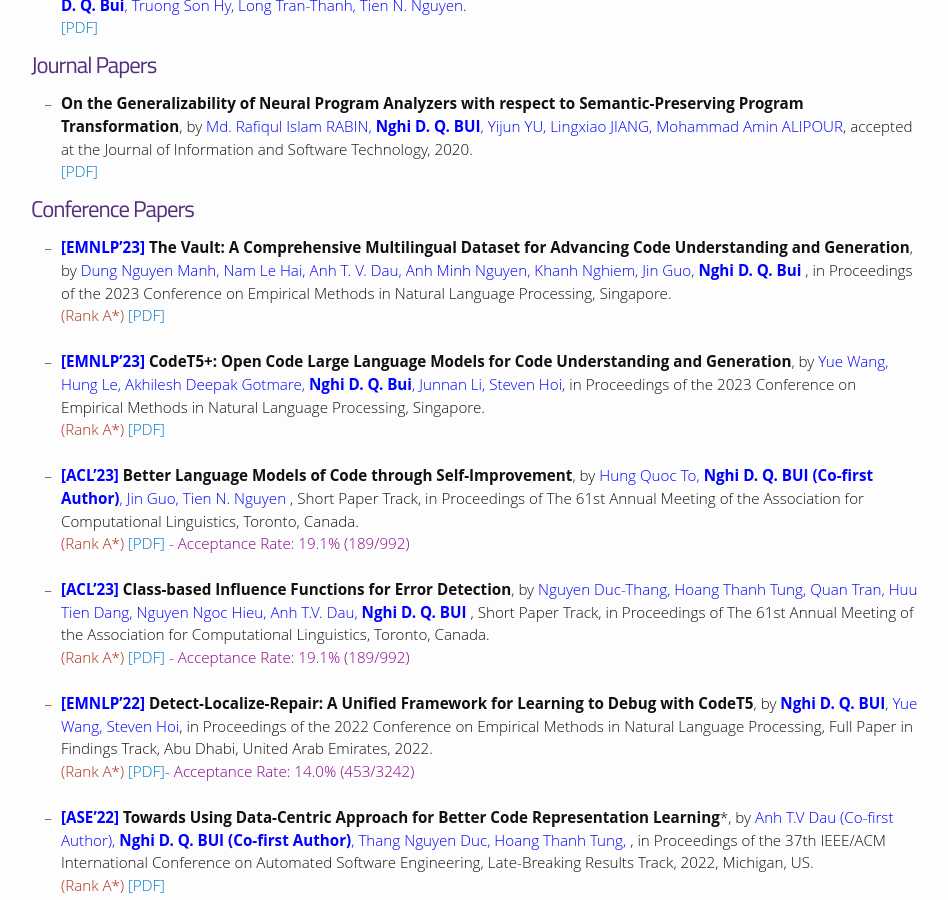
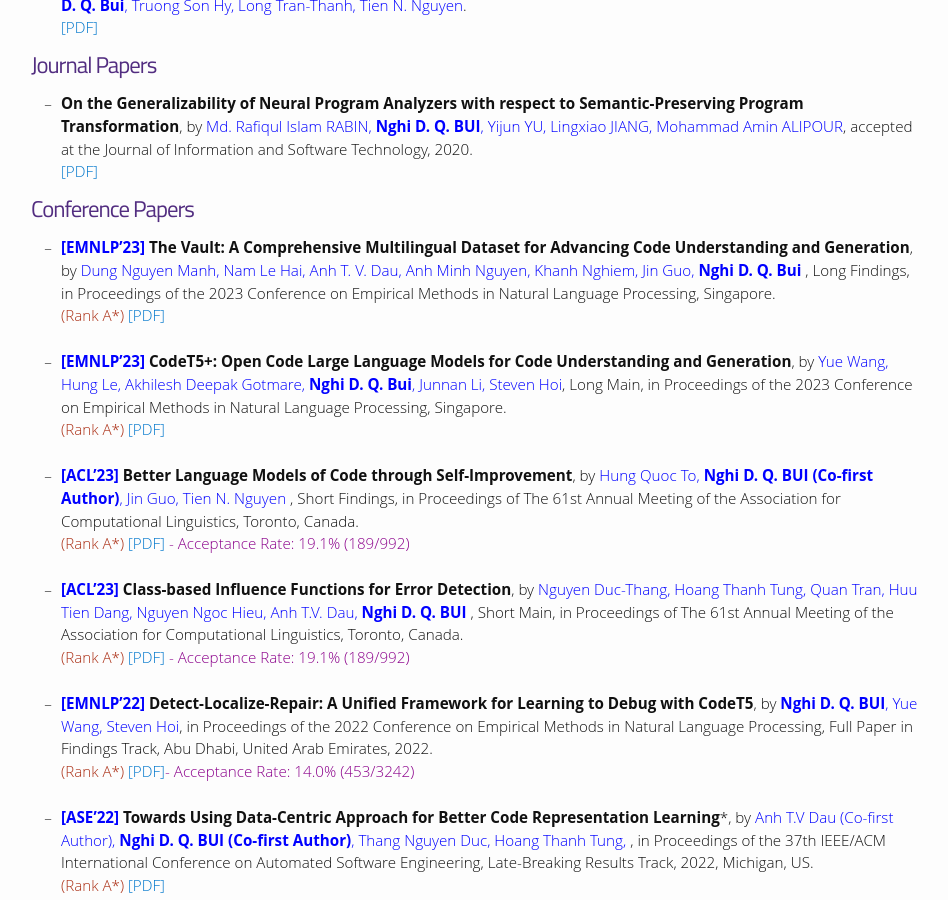
Before and after one commit to bdqnghi/bdqnghi.github.io, a Jekyll site: the page built from publications/publications.md, in a window 1280 px wide and 900 px high, scrolled down 483 px. Shown: the whole window, without its empty margins (164-1112 px from the left). Built offline with Jekyll 4.4.1, drawn with Linux system fonts in a browser that asks for light colours; nearby versions of some CDN libraries; some web fonts are replaced.

Commit message:
Update publications.md

```diff
--- a/publications/publications.md
+++ b/publications/publications.md
@@ -29,22 +29,22 @@
 <a href="https://arxiv.org/pdf/2008.01566.pdf" target="_blank"> [PDF]</a>
 
 # Conference Papers
-- <span style="color:blue">**[EMNLP'23]**</span> **The Vault: A Comprehensive Multilingual Dataset for Advancing Code Understanding and Generation**, by <span style="color:blue">Dung Nguyen Manh, Nam Le Hai, Anh T. V. Dau, Anh Minh Nguyen, Khanh Nghiem, Jin Guo, **Nghi D. Q. Bui** </span>, in Proceedings of the 2023 Conference on Empirical Methods in Natural Language Processing, Singapore.
+- <span style="color:blue">**[EMNLP'23]**</span> **The Vault: A Comprehensive Multilingual Dataset for Advancing Code Understanding and Generation**, by <span style="color:blue">Dung Nguyen Manh, Nam Le Hai, Anh T. V. Dau, Anh Minh Nguyen, Khanh Nghiem, Jin Guo, **Nghi D. Q. Bui** </span>, Long Findings, in Proceedings of the 2023 Conference on Empirical Methods in Natural Language Processing, Singapore.
 <br>
 <span style="color:#AB2F15">(Rank A*)</span><a href="https://arxiv.org/abs/2305.06156" target="_blank"> [PDF]</a>
 <br>
 <br>
-- <span style="color:blue">**[EMNLP'23]**</span> **CodeT5+: Open Code Large Language Models for Code Understanding and Generation**, by <span style="color:blue">Yue Wang, Hung Le, Akhilesh Deepak Gotmare, **Nghi D. Q. Bui**, Junnan Li, Steven Hoi</span>, in Proceedings of the 2023 Conference on Empirical Methods in Natural Language Processing, Singapore.
+- <span style="color:blue">**[EMNLP'23]**</span> **CodeT5+: Open Code Large Language Models for Code Understanding and Generation**, by <span style="color:blue">Yue Wang, Hung Le, Akhilesh Deepak Gotmare, **Nghi D. Q. Bui**, Junnan Li, Steven Hoi</span>, Long Main, in Proceedings of the 2023 Conference on Empirical Methods in Natural Language Processing, Singapore.
 <br>
 <span style="color:#AB2F15">(Rank A*)</span><a href="https://arxiv.org/abs/2305.07922" target="_blank"> [PDF]</a>
 <br>
 <br>
-- <span style="color:blue">**[ACL'23]**</span> **Better Language Models of Code through Self-Improvement**, by <span style="color:blue">Hung Quoc To, **Nghi D. Q. BUI (Co-first Author)**, Jin Guo, Tien N. Nguyen </span>, Short Paper Track, in Proceedings of The 61st Annual Meeting of the Association for Computational Linguistics, Toronto, Canada.
+- <span style="color:blue">**[ACL'23]**</span> **Better Language Models of Code through Self-Improvement**, by <span style="color:blue">Hung Quoc To, **Nghi D. Q. BUI (Co-first Author)**, Jin Guo, Tien N. Nguyen </span>, Short Findings, in Proceedings of The 61st Annual Meeting of the Association for Computational Linguistics, Toronto, Canada.
 <br>
 <span style="color:#AB2F15">(Rank A*)</span><a href="/files/ASE_2022_noise_detection.pdf" target="_blank"> [PDF]</a> <span style="color:#8B008B">- Acceptance Rate: 19.1% (189/992)</span>
 <br>
 <br>
-- <span style="color:blue">**[ACL'23]**</span> **Class-based Influence Functions for Error Detection**, by <span style="color:blue">Nguyen Duc-Thang, Hoang Thanh Tung, Quan Tran, Huu Tien Dang, Nguyen Ngoc Hieu, Anh T.V. Dau, **Nghi D. Q. BUI** </span>, Short Paper Track, in Proceedings of The 61st Annual Meeting of the Association for Computational Linguistics, Toronto, Canada.
+- <span style="color:blue">**[ACL'23]**</span> **Class-based Influence Functions for Error Detection**, by <span style="color:blue">Nguyen Duc-Thang, Hoang Thanh Tung, Quan Tran, Huu Tien Dang, Nguyen Ngoc Hieu, Anh T.V. Dau, **Nghi D. Q. BUI** </span>, Short Main, in Proceedings of The 61st Annual Meeting of the Association for Computational Linguistics, Toronto, Canada.
 <br>
 <span style="color:#AB2F15">(Rank A*)</span><a href="/files/ASE_2022_noise_detection.pdf" target="_blank"> [PDF]</a> <span style="color:#8B008B">- Acceptance Rate: 19.1% (189/992)</span>
 <br>
```
